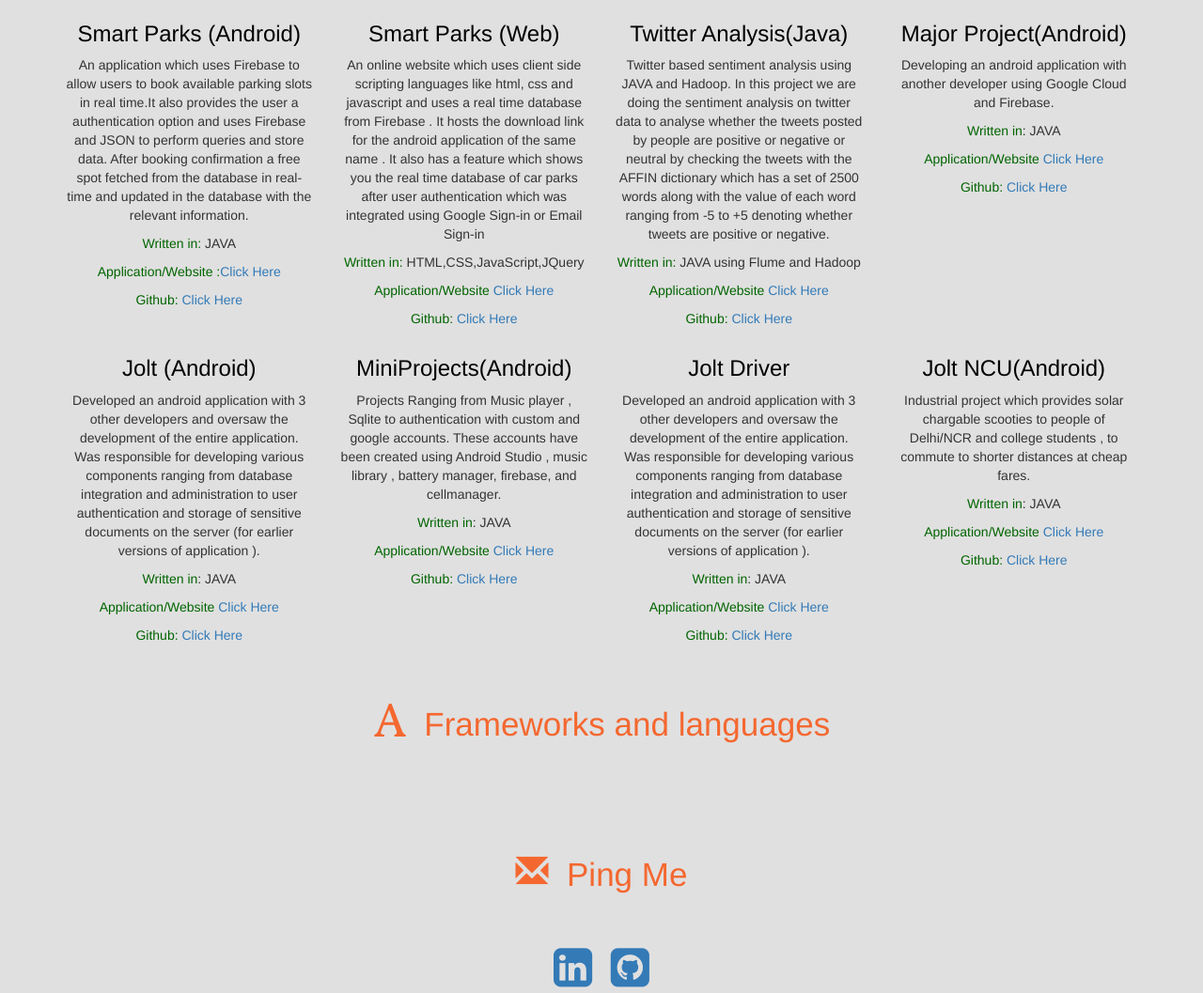
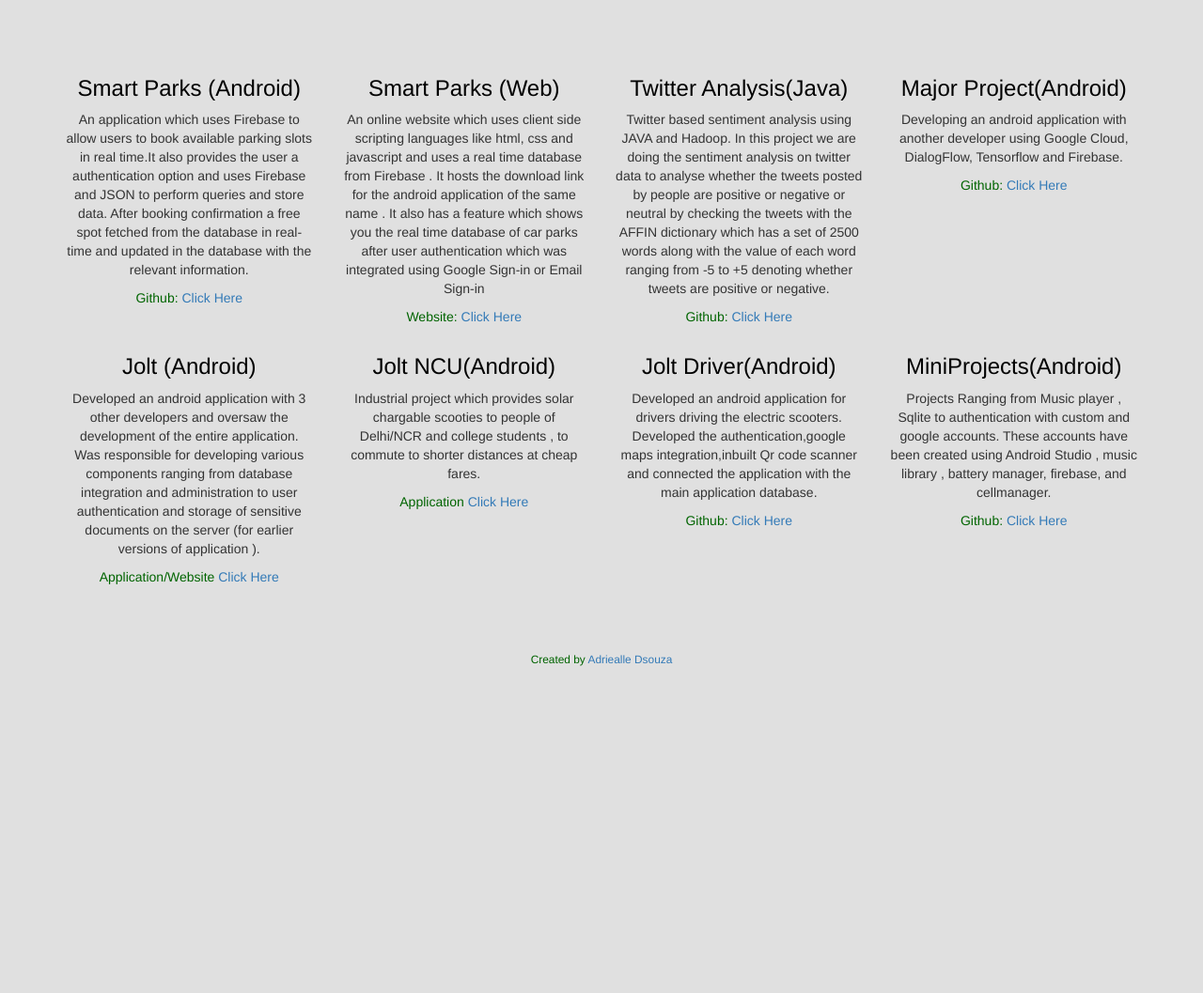
Before and after one commit to adriel1997/adriel1997.github.io, a plain HTML site: page index.html in a window 1280 px wide. Shown: the part 1195-2252 px from the top of the page at 94% size. After the commit the page ends 1906 px from the top, so only its background shows below. Drawn offline with nearby package versions, Linux system fonts and the light colour scheme.

Commit message:
updation

```diff
--- a/SmartParks.css
+++ b/SmartParks.css
@@ -6,7 +6,7 @@
 			}
 			            .heee{
 				color:#4db6ac;
-				font-size:7em;
+				font-size:6.5em;
 
 			}
 			.a{
@@ -74,7 +74,7 @@ border-color:#F32C52;
 
 			}
 			p.ods{
-				max-width:300px;
+				max-width:3000px;
 			}
 			p.po{
 				font-size:20px;
@@ -120,7 +120,7 @@ border-color:#F32C52;
 				padding-top:50px;
 				max-width:950px;
 				color:orange;
-				font-size:30px;
+				font-size:25px;
 				text-align:center-left;
 			}
 			p.tre{
--- a/index.html
+++ b/index.html
@@ -2,35 +2,41 @@
    <head>
       <link href="SmartParks.css" rel="stylesheet">
       <title>Adriealle Dsouza</title>
-      <meta name="robots" content="noindex">
-      <!-- Latest compiled and minified CSS -->
-      <link rel="stylesheet" href="https://maxcdn.bootstrapcdn.com/bootstrap/3.3.7/css/bootstrap.min.css" integrity="sha384-BVYiiSIFeK1dGmJRAkycuHAHRg32OmUcww7on3RYdg4Va+PmSTsz/K68vbdEjh4u" crossorigin="anonymous">
-      <meta name="viewport" content="width=device-width, initial-scale=1, maximum-scale=1, user-scalable=no">
-      <!-- Optional theme -->
-      <link rel="stylesheet" href="https://maxcdn.bootstrapcdn.com/bootstrap/3.3.7/css/bootstrap-theme.min.css" integrity="sha384-rHyoN1iRsVXV4nD0JutlnGaslCJuC7uwjduW9SVrLvRYooPp2bWYgmgJQIXwl/Sp" crossorigin="anonymous">
-      <link rel="stylesheet" href="https://cdnjs.cloudflare.com/ajax/libs/font-awesome/4.7.0/css/font-awesome.min.css">
-      <!-- Latest compiled and minified JavaScript -->
-      <script src="https://maxcdn.bootstrapcdn.com/bootstrap/3.3.7/js/bootstrap.min.js" integrity="sha384-Tc5IQib027qvyjSMfHjOMaLkfuWVxZxUPnCJA7l2mCWNIpG9mGCD8wGNIcPD7Txa" crossorigin="anonymous"></script>
+      <meta name="description" content="Final Year CSE student. Android Devloper. Beginner Cloud Computing. Beginner Hadoop Developer.">
+	  <meta name="author" content="Adriealle Dsouza">
+
+      <link rel="shortcut icon" href="personal/favicon.ico" />
       <link href="SmartParks.css" type="css" rel="stylesheet"/>
+	  <link href="https://fonts.googleapis.com/icon?family=Material+Icons" rel="stylesheet">
+
    </head>
    <header class="s">
    </header>
    <body class="s" >
-      <center>
+<div style="background-color:black;padding-top:20px;padding-bottom:20px;">
+	 <center>
          <h1 class="heee">
-            <img class="aaa" src="prp.png" ><br> Adriealle D'souza<br>
+            <img class="aaa" src="prp.png" ><br> Adriealle D'souza
          </h1>
       </center>
+	  </div>
       <center>
          <p class="trees"><span class="glyphicon glyphicon-info-sign"></span>&nbsp; About Me</p>
          <br>
-         <p class="tr">"If at first you don't succeed, call it version 1.0"<br>
+         <p class="tr">"If at first you don't succeed, call it version 1.0 and start working on an update."<br><br>
 		 I'm a Java developer pursuing Bachelor's of Technology in Computer Science and always strive to create optimised code with a clean user interface in my projects.
-		 <br><br>
             I've created programs using C programming and Java and built various applications in android as well as websites using client side scripting languages.
-			I've also performed MapReduce programs using Java Hadoop and Flume, and I'm currently working on using Cloud Computing from Google Cloud Platform in my Final Year Project.<br><br><br>
+			I've also performed MapReduce programs using Java Hadoop and Flume, and I'm currently working on using Cloud Computing in my Final Year Project.<br>
          </p>
       </center>
+	  <center>
+            <p class="trees"><span class="glyphicon glyphicon-envelope"></span>&nbsp; You can ping me on </p>
+            <br><br>
+            <a href="https://www.linkedin.com/in/adriealle-dsouza-955755117"><span class="fa fa-linkedin-square" style="font-size:48px"></span></a>&nbsp;&nbsp;&nbsp;&nbsp;
+            <a href="https://github.com/adriel1997"><span class="fa fa-github-square" style="font-size:48px"></span></a><br><br><br>
+			<p>Want to send me a letter? <a href="mailto:adriealle.dsouza@gmail.com">Email me</a>.</p>
+         </center>
+
       <center>
          <p class="trees">
             <span class="glyphicon glyphicon-eye-open"></span>&nbsp; Projects<br><br>
@@ -50,12 +56,8 @@
                         booking confirmation a free spot fetched from the database in real-time
                         and updated in the database with the relevant information.
                      </p>
-                     <p><font color="darkgreen" >Written in:</font> JAVA  <br></p>
                      <p><font color="darkgreen" >
-                        Application/Website :</font><a href="https://adriel1997.github.io/apppage.html">Click Here</a></font>
-                     </p>
-                     <p><font color="darkgreen" >
-                        Github:</font> <a href="https://github.com/adriel1997/SmartParks">Click Here</a></font>
+                        Github:</font> <a href="https://github.com/adriel1997/SmartParks#smartparks">Click Here</a></font>
                      </p>
                      </p></font>
                   </div>
@@ -71,12 +73,8 @@
                         feature which shows you the real time database of car parks after user
                         authentication which was integrated using Google Sign-in or Email Sign-in
                      </p>
-                     <p><font color="darkgreen" >Written in:</font> HTML,CSS,JavaScript,JQuery<br></p>
                      <p><font color="darkgreen" >
-                        Application/Website <a href="SmartParks.html">Click Here</a></font>
-                     </p>
-                     <p><font color="darkgreen" >
-                        Github:</font> <a href="https://github.com/adriel1997/adriel1997.github.io">Click Here</a></font>
+                        Website:</font> <a href="https://adriel1997.github.io/SmartParks.html">Click Here</a></font>
                      </p>
                   </div>
                </div>
@@ -85,13 +83,15 @@
                      <font color="black">
                         <h3 class="mb-3">Twitter Analysis(Java)</h3>
                      </font>
-                     <p class="ods">Twitter based sentiment analysis using JAVA and Hadoop. In this project we are doing the sentiment analysis on twitter data to analyse whether the tweets posted by people are positive or negative or neutral by checking the tweets with the AFFIN dictionary which has a set of 2500 words along with the value of each word ranging from -5 to +5 denoting whether tweets are positive or negative.</p>
-                     <p><font color="darkgreen" >Written in:</font> JAVA using Flume and Hadoop<br></p>
+                     <p class="ods">Twitter based sentiment analysis using JAVA and Hadoop.
+					 In this project we are doing the sentiment analysis on twitter data to
+					 analyse whether the tweets posted by people are positive or negative or
+					 neutral by checking the tweets with the AFFIN dictionary which has a set
+					 of 2500 words along with the value of each word ranging from -5 to +5 denoting
+					 whether tweets are positive or negative.</p>
+
                      <p><font color="darkgreen" >
-                        Application/Website <a href="https://github.com/adriel1997/Twitter-Sentiment-Analysis#twitter-sentiment-analysis">Click Here</a></font>
-                     </p>
-                     <p><font color="darkgreen" >
-                        Github: <a href="https://github.com/adriel1997/Twitter-Sentiment-Analysis">Click Here</a></font>
+                        Github: <a href="https://github.com/adriel1997/Twitter-Sentiment-Analysis#twitter-sentiment-analysis">Click Here</a></font>
                      </p>
                   </div>
                </div>
@@ -101,11 +101,7 @@
                         <h3 class="mb-3">Major Project(Android)</h3>
                      </font>
                      <p class="ods">Developing an android application with another developer using
-                        Google Cloud and Firebase.
-                     </p>
-                     <p><font color="darkgreen" >Written in</font>: JAVA  <br></p>
-                     <p><font color="darkgreen" >
-                        Application/Website <a href="https://adriel1997.github.io/#">Click Here</a></font>
+                        Google Cloud, DialogFlow, Tensorflow and Firebase.
                      </p>
                      <p><font color="darkgreen" >
                         Github:</font> <a href=":https://github.com/adriel1997/Major-Project">Click Here</a></font>
@@ -130,9 +126,35 @@
                         storage of sensitive documents on the server (for earlier versions
                         of application ).
                      </p>
-                     <p><font color="darkgreen" >Written in</font>: JAVA  <br></p>
+
                      <p><font color="darkgreen" >
                         Application/Website <a href="https://adriel1997.github.io/#">Click Here</a></font>
+                     </p>
+                  </div>
+               </div>
+               <div class="col-lg-3 col-md-6 text-center">
+                  <div class="service-box mt-5 mx-auto">
+                     <font color="black">
+                        <h3 class="mb-3">Jolt NCU(Android)</h3>
+                     </font>
+                     <p class="ods">Industrial project which provides solar chargable scooties to
+					 people of Delhi/NCR and college students ,
+					 to commute to shorter distances at cheap fares.</p>
+
+                     <p><font color="darkgreen" >
+                        Application <a href=":
+                           https://play.google.com/store/apps/details?id=com.joltindia.jolt.jolt ">Click Here</a></font>
+                     </p>
+                  </div>
+               </div>
+               <div class="col-lg-3 col-md-6 text-center">
+                  <div class="service-box mt-5 mx-auto">
+                     <font color="black">
+                        <h3 class="mb-3">Jolt Driver(Android)</h3>
+                     </font>
+                     <p class="ods">Developed an android application for drivers driving the electric scooters.
+					 Developed the authentication,google maps integration,inbuilt Qr code scanner and connected
+					 the application with the main application database.
                      </p>
                      <p><font color="darkgreen" >
                         Github:</font> <a href=":
@@ -142,56 +164,16 @@
                </div>
                <div class="col-lg-3 col-md-6 text-center">
                   <div class="service-box mt-5 mx-auto">
-                     <font color="black">
+
+					 <font color="black">
                         <h3 class="mb-3">MiniProjects(Android)</h3>
                      </font>
                      <p class="ods">Projects Ranging from Music player , Sqlite to authentication with custom and google accounts. These accounts have been created using Android Studio , music library , battery manager, firebase, and cellmanager. </p>
-                     <p><font color="darkgreen" >Written in</font>: JAVA  <br></p>
-                     <p><font color="darkgreen" >
-                        Application/Website <a href="https://adriel1997.github.io/#">Click Here</a></font>
-                     </p>
+
                      <p><font color="darkgreen" >
                         Github:</font> <a href=":
-                           https://github.com/adriel1997/Major-Project">Click Here</a></font>
+                           https://github.com/adriel1997/MiniAndroidProjects/tree/master#miniandroidprojects">Click Here</a></font>
                      </p>
-                     </p>
-                  </div>
-               </div>
-               <div class="col-lg-3 col-md-6 text-center">
-                  <div class="service-box mt-5 mx-auto">
-                     <font color="black">
-                        <h3 class="mb-3">Jolt Driver</h3>
-                     </font>
-                     <p class="ods">Developed an android application with 3 other developers and
-                        oversaw the development of the entire application. Was
-                        responsible for developing various components ranging from
-                        database integration and administration to user authentication and
-                        storage of sensitive documents on the server (for earlier versions
-                        of application ).
-                     </p>
-                     <p><font color="darkgreen" >Written in</font>: JAVA  <br></p>
-                     <p><font color="darkgreen" >
-                        Application/Website <a href="https://adriel1997.github.io/#">Click Here</a></font>
-                     </p>
-                     <p><font color="darkgreen" >
-                        Github:</font> <a href=":
-                           https://github.com/adriel1997/Major-Project">Click Here</a></font>
-                     </p>
-                  </div>
-               </div>
-               <div class="col-lg-3 col-md-6 text-center">
-                  <div class="service-box mt-5 mx-auto">
-                     <font color="black">
-                        <h3 class="mb-3">Jolt NCU(Android)</h3>
-                     </font>
-                     <p class="ods">Industrial project which provides solar chargable scooties to people of Delhi/NCR and college students , to commute to shorter distances at cheap fares.</p>
-                     <p><font color="darkgreen" >Written in</font>: JAVA  <br></p>
-                     <p><font color="darkgreen" >
-                        Application/Website <a href=":
-                           https://play.google.com/store/apps/details?id=com.joltindia.jolt.jolt ">Click Here</a></font>
-                     </p>
-                     <p><font color="darkgreen" >
-                        Github:</font> <a href="https://github.com/adriel1997/Jolt-NCU#jolt-ncu">Click Here</a></font>
                      </p>
                   </div>
                </div>
@@ -199,17 +181,6 @@
          </div>
       </section>
       <div class="c">
-         <center>
-            <p class="trees">
-               <span class="glyphicon glyphicon-font"></span>&nbsp; Frameworks and languages<br><br>
-            </p>
-         </center>
-         <center>
-            <p class="trees"><span class="glyphicon glyphicon-envelope"></span>&nbsp; Ping Me</p>
-            <br><br>
-            <a href="https://www.linkedin.com/in/adriealle-dsouza-955755117"><span class="fa fa-linkedin-square" style="font-size:48px"></span></a>&nbsp;&nbsp;&nbsp;&nbsp;
-            <a href="https://github.com/adriel1997"><span class="fa fa-github-square" style="font-size:48px"></span></a>
-         </center>
          <br><br><br>
          <footer>
             <div class="ret">
@@ -218,6 +189,18 @@
          </footer>
       </div>
       <script src="https://ajax.googleapis.com/ajax/libs/jquery/2.1.3/jquery.min.js"></script>
-      <script src="https://maxcdn.bootstrapcdn.com/bootstrap/3.3.5/js/bootstrap.min.js"></script>
+
+	  <script src="https://maxcdn.bootstrapcdn.com/bootstrap/3.3.5/js/bootstrap.min.js"></script>
+
+	  <link rel="stylesheet" href="https://maxcdn.bootstrapcdn.com/bootstrap/3.3.7/css/bootstrap.min.css" integrity="sha384-BVYiiSIFeK1dGmJRAkycuHAHRg32OmUcww7on3RYdg4Va+PmSTsz/K68vbdEjh4u" crossorigin="anonymous">
+      <meta name="viewport" content="width=device-width, initial-scale=1, maximum-scale=1, user-scalable=no">
+      <!-- Optional theme -->
+
+	  <link rel="stylesheet" href="https://maxcdn.bootstrapcdn.com/bootstrap/3.3.7/css/bootstrap-theme.min.css" integrity="sha384-rHyoN1iRsVXV4nD0JutlnGaslCJuC7uwjduW9SVrLvRYooPp2bWYgmgJQIXwl/Sp" crossorigin="anonymous">
+
+      <link rel="stylesheet" href="https://cdnjs.cloudflare.com/ajax/libs/font-awesome/4.7.0/css/font-awesome.min.css">
+
+      <!-- Latest compiled and minified JavaScript -->
+      <script src="https://maxcdn.bootstrapcdn.com/bootstrap/3.3.7/js/bootstrap.min.js" integrity="sha384-Tc5IQib027qvyjSMfHjOMaLkfuWVxZxUPnCJA7l2mCWNIpG9mGCD8wGNIcPD7Txa" crossorigin="anonymous"></script>
    </body>
 </html>
```
Also changed, not shown: Untitled.png (added), personal/android.png (added), personal/code.png (added), personal/favicon.ico (added).
